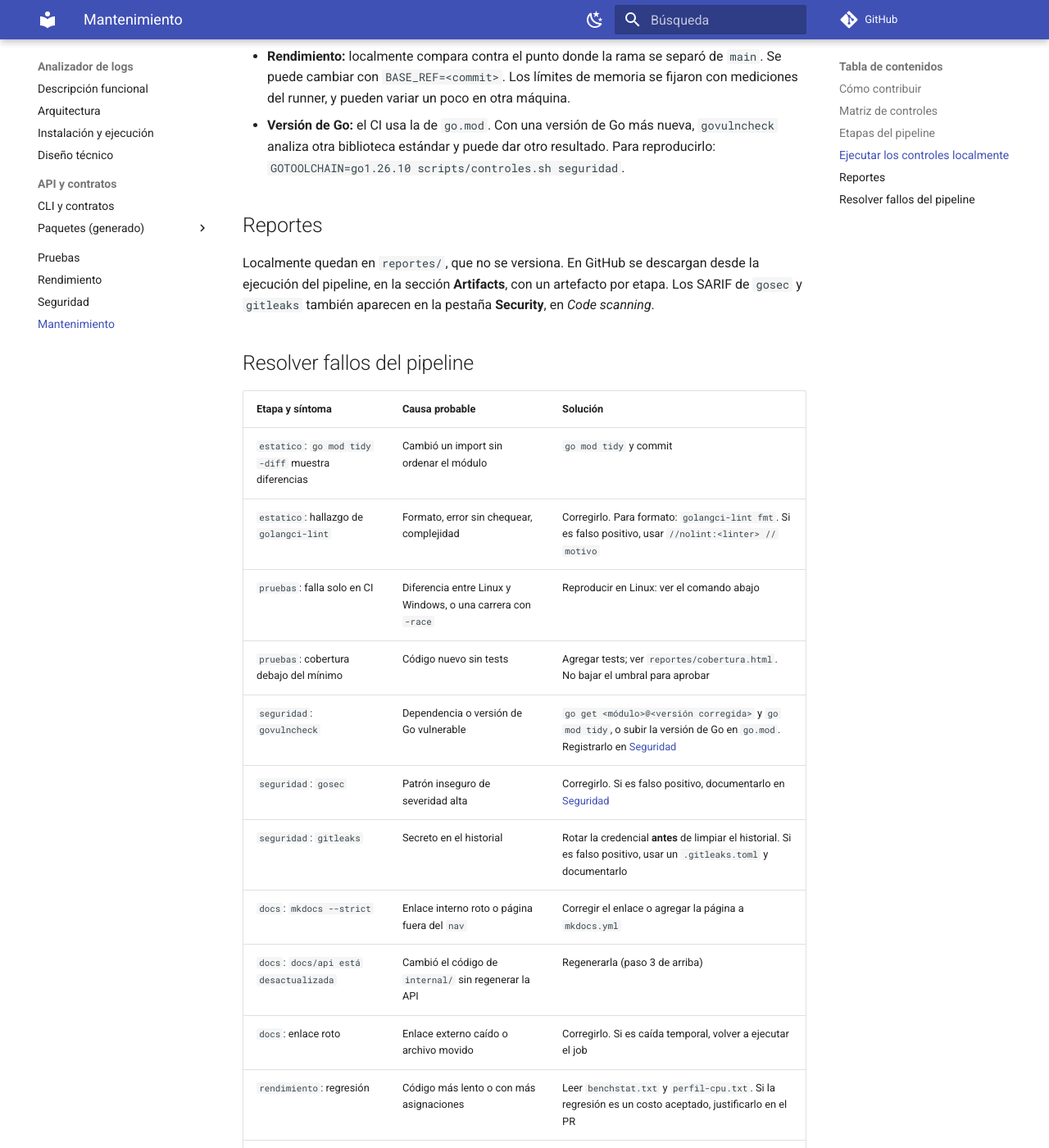
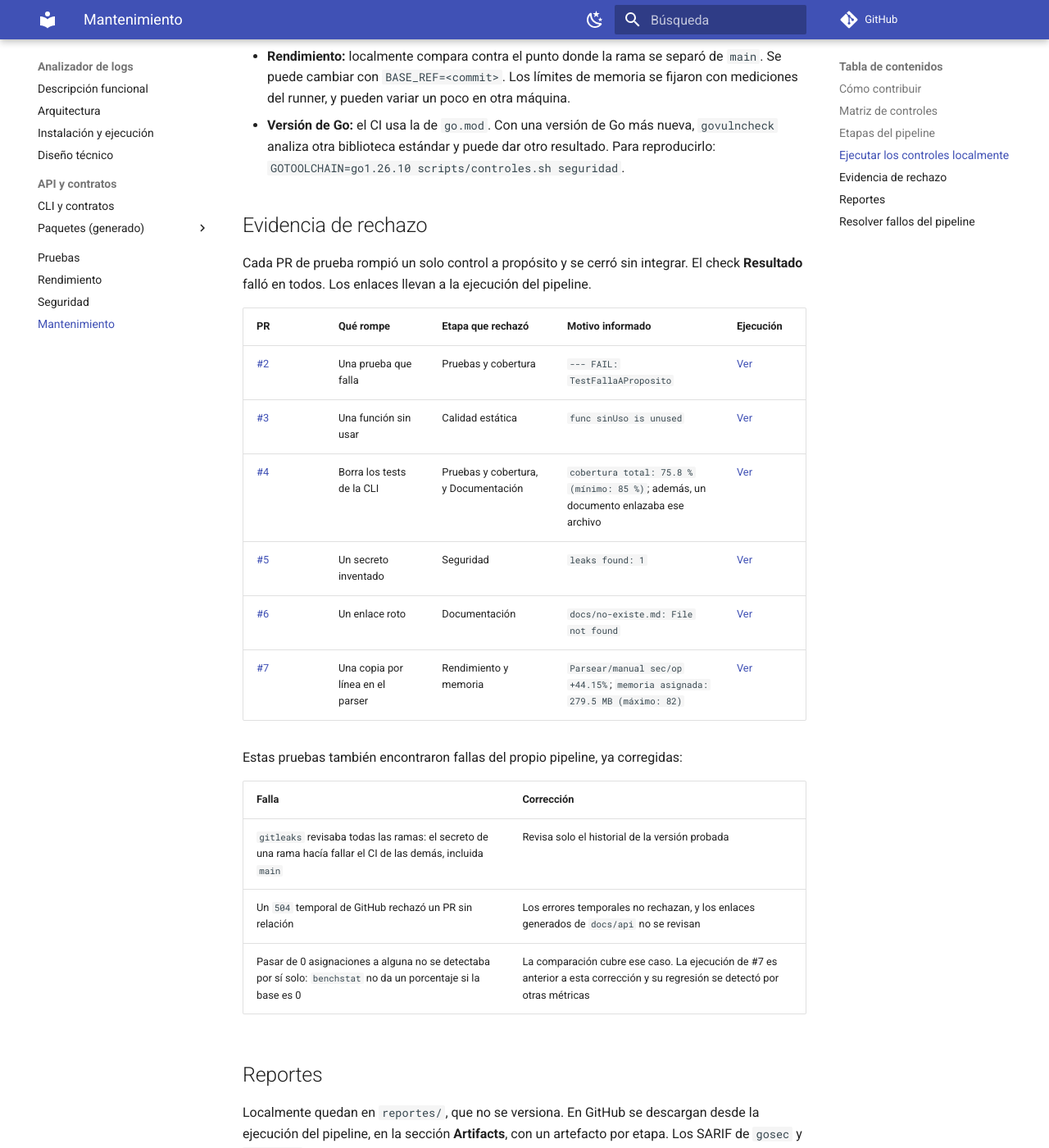
Before and after one commit to mordecoi/analizador-logs-go, an MkDocs documentation site: the page built from docs/mantenimiento.md, in a window 1280 px wide and 1400 px high, scrolled down 3077 px. Shown: the whole window at 82% size. Built offline with MkDocs 1.6.1 and Material for MkDocs 9.7.7, drawn with Linux system fonts in a browser that asks for light colours; comment, search, counter and statistics services are not loaded.

Commit message:
Detecta pasar de 0 asignaciones a alguna y agrega la evidencia de rechazo
benchstat escribe ? en vez de un porcentaje cuando la base es 0, y el control
ignoraba esas filas. Lo mostró el PR de prueba de asignaciones.

Co-Authored-By: Claude Opus 5.5 <noreply@anthropic.com>

```diff
--- a/docs/mantenimiento.md
+++ b/docs/mantenimiento.md
@@ -86,6 +86,27 @@ Diferencias que hay que tener en cuenta:
 - **Rendimiento:** localmente compara contra el punto donde la rama se separó de `main`. Se puede cambiar con `BASE_REF=<commit>`. Los límites de memoria se fijaron con mediciones del runner, y pueden variar un poco en otra máquina.
 - **Versión de Go:** el CI usa la de `go.mod`. Con una versión de Go más nueva, `govulncheck` analiza otra biblioteca estándar y puede dar otro resultado. Para reproducirlo: `GOTOOLCHAIN=go1.26.10 scripts/controles.sh seguridad`.
 
+## Evidencia de rechazo
+
+Cada PR de prueba rompió un solo control a propósito y se cerró sin integrar. El check **Resultado** falló en todos. Los enlaces llevan a la ejecución del pipeline.
+
+| PR | Qué rompe | Etapa que rechazó | Motivo informado | Ejecución |
+|---|---|---|---|---|
+| [#2](https://github.com/mordecoi/analizador-logs-go/pull/2) | Una prueba que falla | Pruebas y cobertura | `--- FAIL: TestFallaAProposito` | [Ver](https://github.com/mordecoi/analizador-logs-go/actions/runs/41396339594) |
+| [#3](https://github.com/mordecoi/analizador-logs-go/pull/3) | Una función sin usar | Calidad estática | `func sinUso is unused` | [Ver](https://github.com/mordecoi/analizador-logs-go/actions/runs/41396342937) |
+| [#4](https://github.com/mordecoi/analizador-logs-go/pull/4) | Borra los tests de la CLI | Pruebas y cobertura, y Documentación | `cobertura total: 75.8 % (mínimo: 85 %)`; además, un documento enlazaba ese archivo | [Ver](https://github.com/mordecoi/analizador-logs-go/actions/runs/41396345577) |
+| [#5](https://github.com/mordecoi/analizador-logs-go/pull/5) | Un secreto inventado | Seguridad | `leaks found: 1` | [Ver](https://github.com/mordecoi/analizador-logs-go/actions/runs/41396350580) |
+| [#6](https://github.com/mordecoi/analizador-logs-go/pull/6) | Un enlace roto | Documentación | `docs/no-existe.md: File not found` | [Ver](https://github.com/mordecoi/analizador-logs-go/actions/runs/41396354607) |
+| [#7](https://github.com/mordecoi/analizador-logs-go/pull/7) | Una copia por línea en el parser | Rendimiento y memoria | `Parsear/manual sec/op +44.15%`; `memoria asignada: 279.5 MB (máximo: 82)` | [Ver](https://github.com/mordecoi/analizador-logs-go/actions/runs/41396380575) |
+
+Estas pruebas también encontraron fallas del propio pipeline, ya corregidas:
+
+| Falla | Corrección |
+|---|---|
+| `gitleaks` revisaba todas las ramas: el secreto de una rama hacía fallar el CI de las demás, incluida `main` | Revisa solo el historial de la versión probada |
+| Un `504` temporal de GitHub rechazó un PR sin relación | Los errores temporales no rechazan, y los enlaces generados de `docs/api` no se revisan |
+| Pasar de 0 asignaciones a alguna no se detectaba por sí solo: `benchstat` no da un porcentaje si la base es 0 | La comparación cubre ese caso. La ejecución de #7 es anterior a esta corrección y su regresión se detectó por otras métricas |
+
 ## Reportes
 
 Localmente quedan en `reportes/`, que no se versiona. En GitHub se descargan desde la ejecución del pipeline, en la sección **Artifacts**, con un artefacto por etapa. Los SARIF de `gosec` y `gitleaks` también aparecen en la pestaña **Security**, en *Code scanning*.
--- a/docs/seguridad.md
+++ b/docs/seguridad.md
@@ -13,7 +13,7 @@ El analizador es una herramienta local: no abre puertos y no maneja credenciales
 | Logs muy grandes | Agotamiento de memoria, porque el mapa de IPs crece O(n) | Límite de memoria medido en el CI; riesgo operativo documentado en [Rendimiento](rendimiento.md#complejidad-temporal) |
 | Dependencias vulnerables | Código de terceros con fallas conocidas | `govulncheck` y Dependabot |
 | Cadena de suministro del CI | Una acción de terceros modificada | Acciones fijadas por SHA y permisos mínimos |
-| Secretos en el repositorio | Filtración de credenciales | `gitleaks` sobre todo el historial; hoy sin hallazgos |
+| Secretos en el repositorio | Filtración de credenciales | `gitleaks` sobre todo el historial de la versión probada; hoy sin hallazgos |
 
 ## Controles
 
```
Also changed, not shown: 2 other files.
